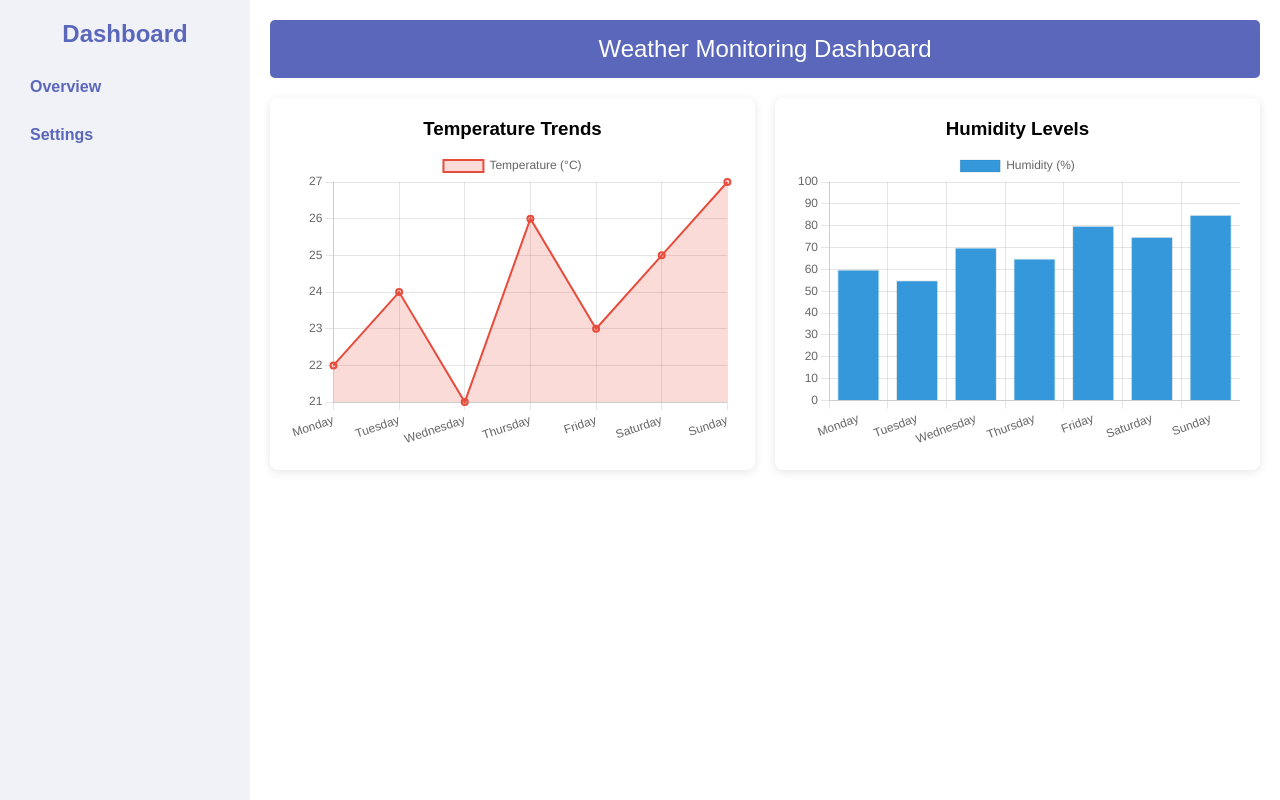
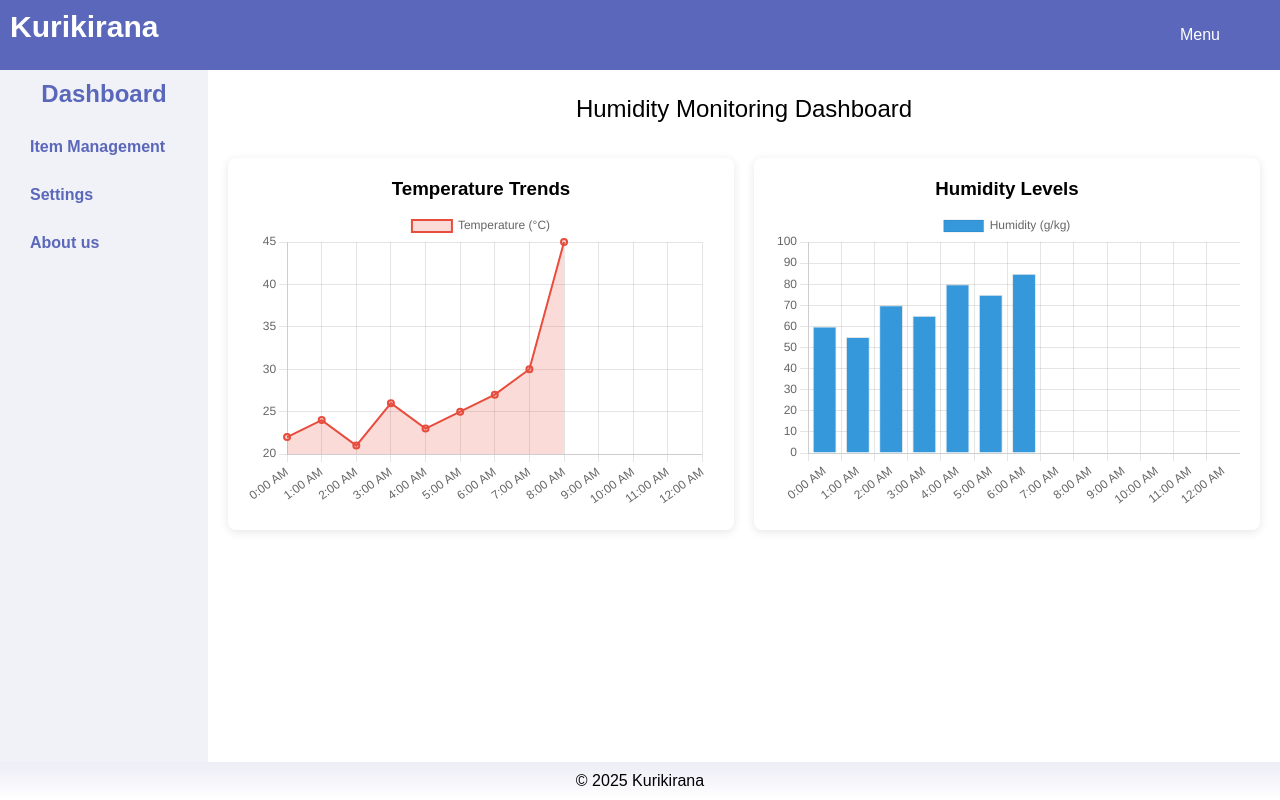
Before and after one commit to TetaDory/Kurikirana, a Flask app: page /dashboard in a window 1280 px wide. Run offline with Flask 3, Linux system fonts and the light colour scheme; the visitor is signed in with stand-in values (Sample User, id 1).

Commit message:
Dashboard improvements

```diff
--- a/app.py
+++ b/app.py
@@ -145,6 +145,10 @@ def explore():
 def dashboard():
     return render_template('dashboard.html', current_user=current_user)
 
+@app.route('/management')
+def dashboard():
+    return render_template('management.html', current_user=current_user)
+
 @app.route('/logout')
 @login_required
 def logout():
--- a/static/css/dashboard.css
+++ b/static/css/dashboard.css
@@ -1,3 +1,12 @@
+:root {
+    --primary-color: #5A67BA;
+    --secondary-color: #333;
+    --text-color: #000000;
+    --black-color: #000000;
+    --white-color: #ffffff;
+    --link-hover-color: #0056b3;
+}
+
 * {
     margin: 0;
     padding: 0;
@@ -11,19 +20,79 @@ body {
     background: #ffffff;
 }
 
+/* Header */
+header {
+    display: flex;
+    background-color: var(--primary-color);
+    color: #fff;
+    padding: 10px 10px;
+    text-align: left;
+    position: fixed;
+    top: 0;
+    width: 100%;
+    z-index: 1000;
+}
+
+header h1 {
+    font-size: 30px;
+    margin: 0;
+    flex: 1;
+}
+
+/* Menu */
+.dropbtn {
+    background-color: #5A67BA;
+    color: white;
+    align-items: center;
+    padding: 16px 50px;
+    font-size: 16px;
+    border: none;
+}
+
+.dropdown {
+    position: relative;
+    align-items: center;
+    display: inline-block;
+}
+
+.dropdown-content {
+    display: none;
+    align-items: center;
+    position: absolute;
+    background-color: #9EA5D6;
+    min-width: 160px;
+    box-shadow: 0px 8px 16px 0px rgba(0,0,0,0.2);
+    z-index: 1;
+}
+
+.dropdown-content a {
+    color: black;
+    padding: 12px 16px;
+    align-items: center;
+    text-decoration: none;
+    display: block;
+}
+
+.dropdown-content a:hover {background-color: #ddd;}
+
+.dropdown:hover .dropdown-content {display: block;}
+
+.dropdown:hover .dropbtn {background-color: #5A67BA;}
+
 /* Sidebar */
 .sidebar {
     width: 250px;
     background: #F1F2F7;
     color: #5A67BA;
     padding: 20px;
+    padding-top: 80px;
 }
 
 ul li {
     margin-right: 20px;
-  }
+}
 
-  ul li a {
+ul li a {
     text-decoration: none;
     color: #fff;
     font-weight: bold;
@@ -59,13 +128,13 @@ ul li {
 .main-content {
     flex: 1;
     padding: 20px;
+    padding-top: 80px;
     display: flex;
     flex-direction: column;
 }
 
 .header {
-    background: #5A67BA;
-    color: white;
+    color: black;
     padding: 15px;
     text-align: center;
     font-size: 24px;
@@ -100,3 +169,16 @@ canvas {
     width: 100%;
     height: 300px;
 }
+
+/* Footer */
+footer {
+    margin-top: auto;
+    background-image: linear-gradient(#ECEDF6, white);
+    background-color: #ffffff;
+    color: #000000;
+    padding: 10px;
+    text-align: center;
+    width: 100%;
+    position: fixed;
+    bottom: 0;
+}
--- a/static/js/dashboard.js
+++ b/static/js/dashboard.js
@@ -2,10 +2,10 @@ document.addEventListener("DOMContentLoaded", function () {
   const tempCtx = document.getElementById('temperatureChart').getContext('2d');
   const humidityCtx = document.getElementById('humidityChart').getContext('2d');
 
-  const labels = ["Monday", "Tuesday", "Wednesday", "Thursday", "Friday", "Saturday", "Sunday"];
+  const labels = ["0:00 AM", "1:00 AM", "2:00 AM", "3:00 AM", "4:00 AM", "5:00 AM", "6:00 AM", "7:00 AM", "8:00 AM", "9:00 AM", "10:00 AM", "11:00 AM", "12:00 AM"];
 
   // Dummy Data
-  const temperatureData = [22, 24, 21, 26, 23, 25, 27];
+  const temperatureData = [22, 24, 21, 26, 23, 25, 27, 30, 45];
   const humidityData = [60, 55, 70, 65, 80, 75, 85];
 
   // Temperature Chart
@@ -39,7 +39,7 @@ document.addEventListener("DOMContentLoaded", function () {
       data: {
           labels: labels,
           datasets: [{
-              label: 'Humidity (%)',
+              label: 'Humidity (g/kg)',
               data: humidityData,
               backgroundColor: '#3498db',
               borderWidth: 1
--- a/templates/dashboard.html
+++ b/templates/dashboard.html
@@ -8,30 +8,34 @@
 </head>
 <body>
     <header>
-        <!-- <h1>Kurikirana</h1>
-        <ul>
-            <li><a href="{{ url_for('index') }}">Home</a></li>
-            {% if current_user.is_authenticated %}
-                <li><a href="{{ url_for('explore') }}">Explore</a></li>
-                <li><a href="{{ url_for('logout') }}">Logout</a></li>
-
-            {% else %}
-                <li><a href="{{ url_for('login') }}">Login</a></li>
-                <li><a href="{{ url_for('register') }}">Register</a></li>
-            {% endif %}
-        </ul> -->
+        <h1>Kurikirana</h1>
+        <div class="dropdown">
+            <button class="dropbtn">Menu</button>
+            <div class="dropdown-content">
+                {% if current_user.is_authenticated %}
+                    <a href="{{ url_for('explore') }}">Explore</a>
+                    <a href="{{ url_for('dashboard') }}">Dashboard</a>
+                    <a href="{{ url_for('logout') }}">Logout</a>
+                {% else %}
+                    <a href="{{ url_for('login') }}">Login</a>
+                    <a href="{{ url_for('register') }}">Register</a>
+                    <a href="#">About us</a>
+                {% endif %}
+            </div>
+        </div>
     </header>
     <div class="sidebar">
         <h2>Dashboard</h2>
         <ul>
-            <li><a href="#">Overview</a></li>
+            <li><a href="{{ url_for('management') }}">Item Management</a></li>
             <li><a href="#">Settings</a></li>
+            <li><a href="#">About us</a></li>
         </ul>
     </div>
-
+    <main>
     <div class="main-content">
         <div class="header">
-            Weather Monitoring Dashboard
+            Humidity Monitoring Dashboard
         </div>
 
         <div class="dashboard-container">
@@ -46,9 +50,11 @@
             </div>
         </div>
     </div>
-
+</main>
     <script src="https://cdn.jsdelivr.net/npm/chart.js"></script>
     <script src="/static/js/dashboard.js"></script>
-
+    <footer>
+        <p>&copy; 2025 Kurikirana</p>
+    </footer>
 </body>
 </html>
--- a/templates/register.html
+++ b/templates/register.html
@@ -13,12 +13,13 @@
 <body>
     <header>
         <ul>
-        <li><h1><a href="{{ url_for('index') }}">Kurikirana</a></h1> </li>
+        <li>
+            <h1><a href="{{ url_for('index') }}">Kurikirana</a></h1>
+        </li>
             {% if current_user.is_authenticated %}
                 <li><a href="{{ url_for('post') }}">Post</a></li>
                 <li><a href="{{ url_for('explore') }}">Explore</a></li>
                 <li><a href="{{ url_for('logout') }}">Logout</a></li>
-
             {% else %}
             {% endif %}
         </ul>
```
Also changed, not shown: static/css/index.css (+51 -1 lines), static/css/login.css (+52 -10 lines), templates/index.html (+15 -13 lines), templates/login.html (+17 -12 lines), templates/management.html (added, +20 -0 lines).
